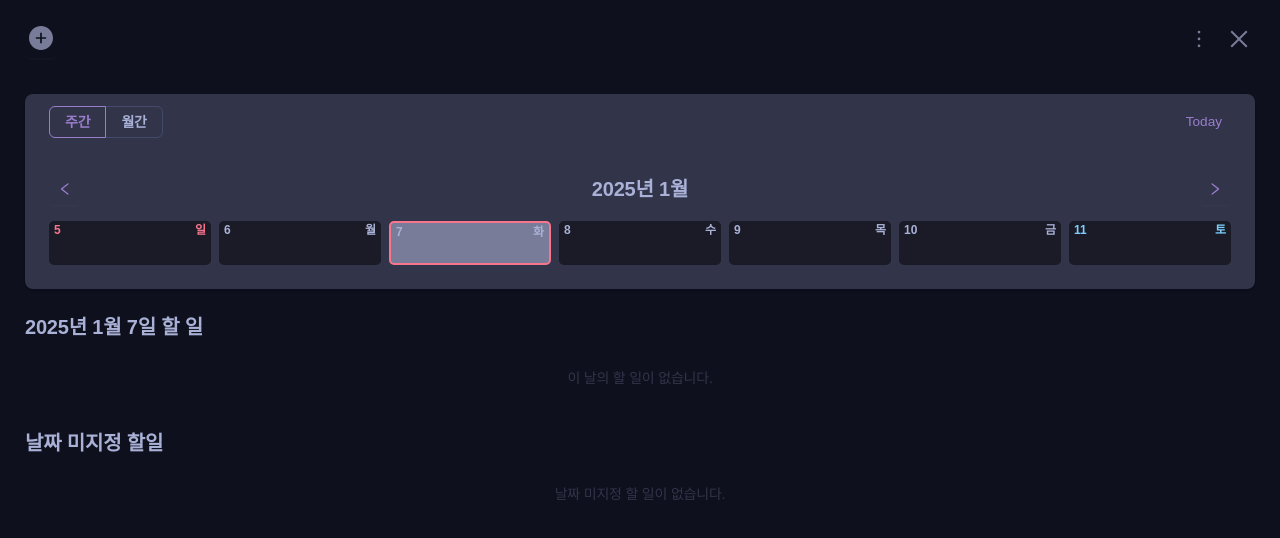
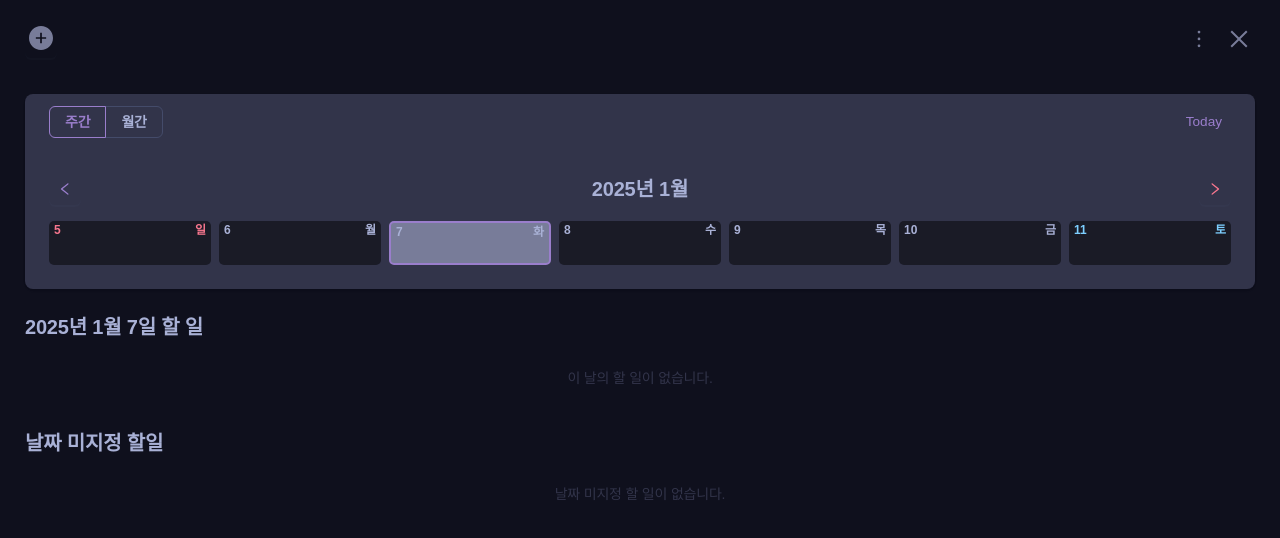
Before and after one commit to Seo-Jangwon/TodoListForMyPc, a React (Create React App) app: page / in a window 1280 px wide. Shown: the top 538 px of the page. Built offline with nearby package versions, Linux system fonts and the light colour scheme; a web font is replaced by a local one.

Commit message:
Revert "테마 파일 새로운 js로, 각종 ui/ux 개선, 색상테마는 임시로 내가 좋아하는 도쿄나잇으로 바꿈"
This reverts commit d2080819f6bd583315fa1ae06c5007bab39eff8c.

```diff
--- a/src/components/calender/WeekView.js
+++ b/src/components/calender/WeekView.js
@@ -59,7 +59,7 @@ const WeekView = ({
               onClick={() => navigateWeek(1)}
               style={{
                 backgroundColor: 'transparent',
-                color: theme.colorPrimary,
+                color: theme.calenderSelectedDate,
                 border: 'none'
               }}
           />
@@ -92,7 +92,7 @@ const WeekView = ({
                           : theme.colorBgBase,
                       border: date.format("YYYY-MM-DD")
                       === selectedDate?.format("YYYY-MM-DD")
-                          ? `2px solid ${theme.calenderSelectedDate}`
+                          ? `2px solid ${theme.colorPrimary}`
                           : "none",
                     }}>
                   <div
```
